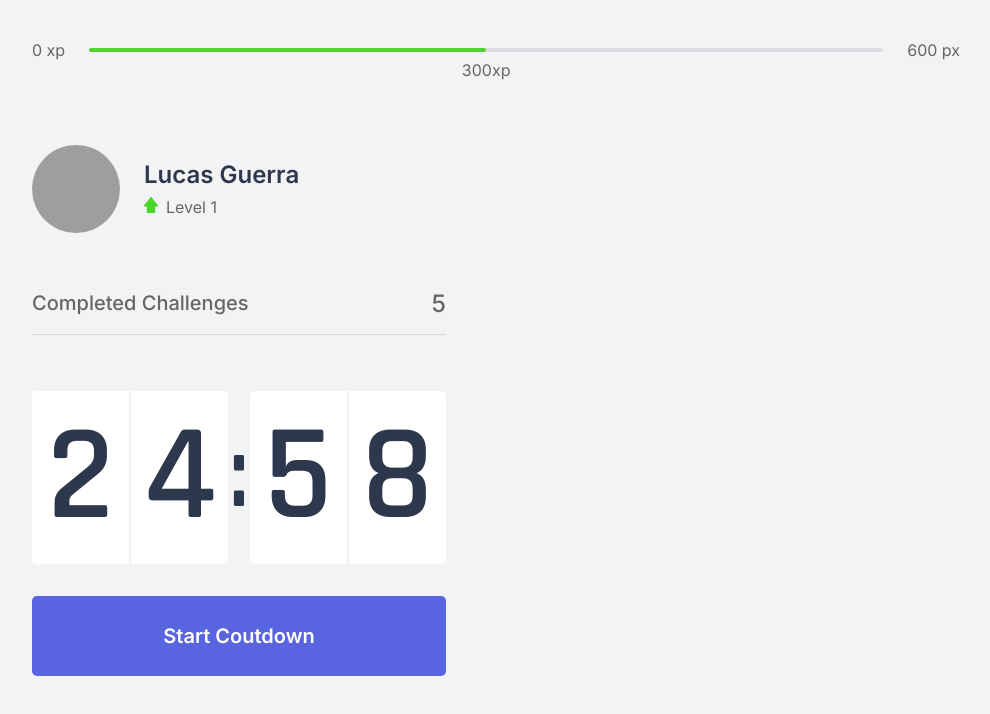
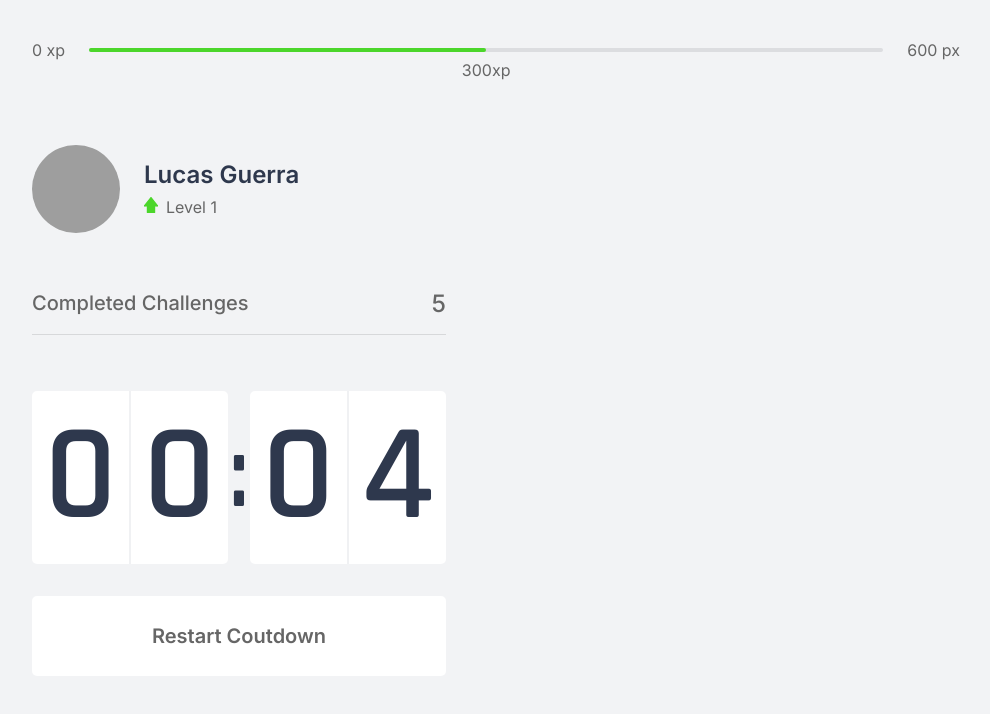
Before and after one commit to LucasGuerraCavalcante/moveit-app-nextjs, a Next.js app: page / in a window 1280 px wide. Both pictures are taken after a click on the button "Start Coutdown". Shown: the top 714 px of the page, without its empty margins (144-1134 px from the left). Built offline with nearby package versions, Linux system fonts and the light colour scheme; grey boxes are pictures that could not be loaded.

Commit message:
coutdown and buttons working

```diff
--- a/src/components/Countdown.tsx
+++ b/src/components/Countdown.tsx
@@ -1,9 +1,13 @@
 import { useState, useEffect } from 'react';
 import styles from '../styles/components/Countdown.module.css';
 
+let countdownTimeout: NodeJS.Timeout;
+
 export function Countdown() {
-    const [time, setTime] = useState(25 * 60);
-    const [active, setActive] = useState(false);
+    // 25
+    const [time, setTime] = useState(0.1 * 60);
+    const [isActive, setisActive] = useState(false);
+    const [hasFinished, setHasFinished] = useState(false);
 
     const minutes = Math.floor(time / 60);
     const seconds = time % 60;
@@ -12,16 +16,27 @@
     const [secondLeft, secondRight] = String(seconds).padStart(2, '0').split('');
 
     function startCountdown() {
-        setActive(true);
+        setisActive(true);
+    }
+
+    function resetCountdown() {
+        clearTimeout(countdownTimeout);
+
+        setisActive(false);
+        setTime(25 * 60);
     }
 
     useEffect(() => {
-        if (active && time > 0) {
-            setTimeout(() => {
+        if (isActive && time > 0) {
+            countdownTimeout = setTimeout(() => {
                 setTime(time - 1);
             }, 1000)
         }
-    }, [active, time]);
+        else if (isActive && time === 0) {
+            setHasFinished(true);
+            setisActive(false);
+        }
+    }, [isActive, time]);
 
     return (
         <div>
@@ -37,6 +52,27 @@
                 </div>
             </div>
 
+            {
+                hasFinished ? (
+                    <button
+                        disabled
+                        className={styles.coutdownButton}
+                    >
+                        The cicle has finished
+                    </button>
+                ) :
+                (
+                    <>
+                        {
+                            isActive ? (
+                                <button
+                                    type="button"
+                                    className={`${styles.coutdownButton} ${styles.coutdownButtonActive}`}
+                                    onClick={resetCountdown}
+                                >
+                                    Restart Coutdown
+                                </button>
+                            ) : (
                                 <button
                                     type="button"
                                     className={styles.coutdownButton}
@@ -44,6 +80,12 @@
                                     >
                                     Start Coutdown
                                 </button>
+                            )
+                        }
+
+                    </>
+                )
+            }
         </div>
     );
 }
```
Lines whose indentation alone changed are shown as unchanged.
